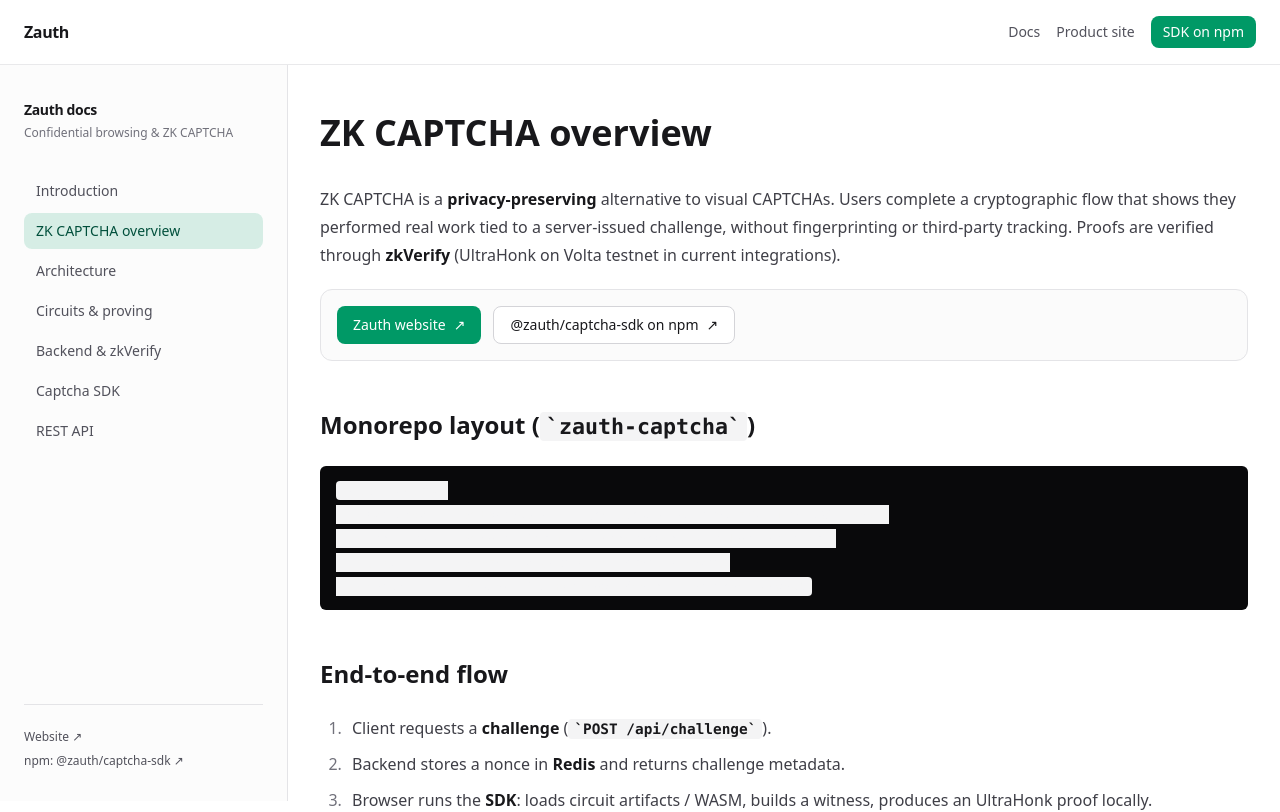
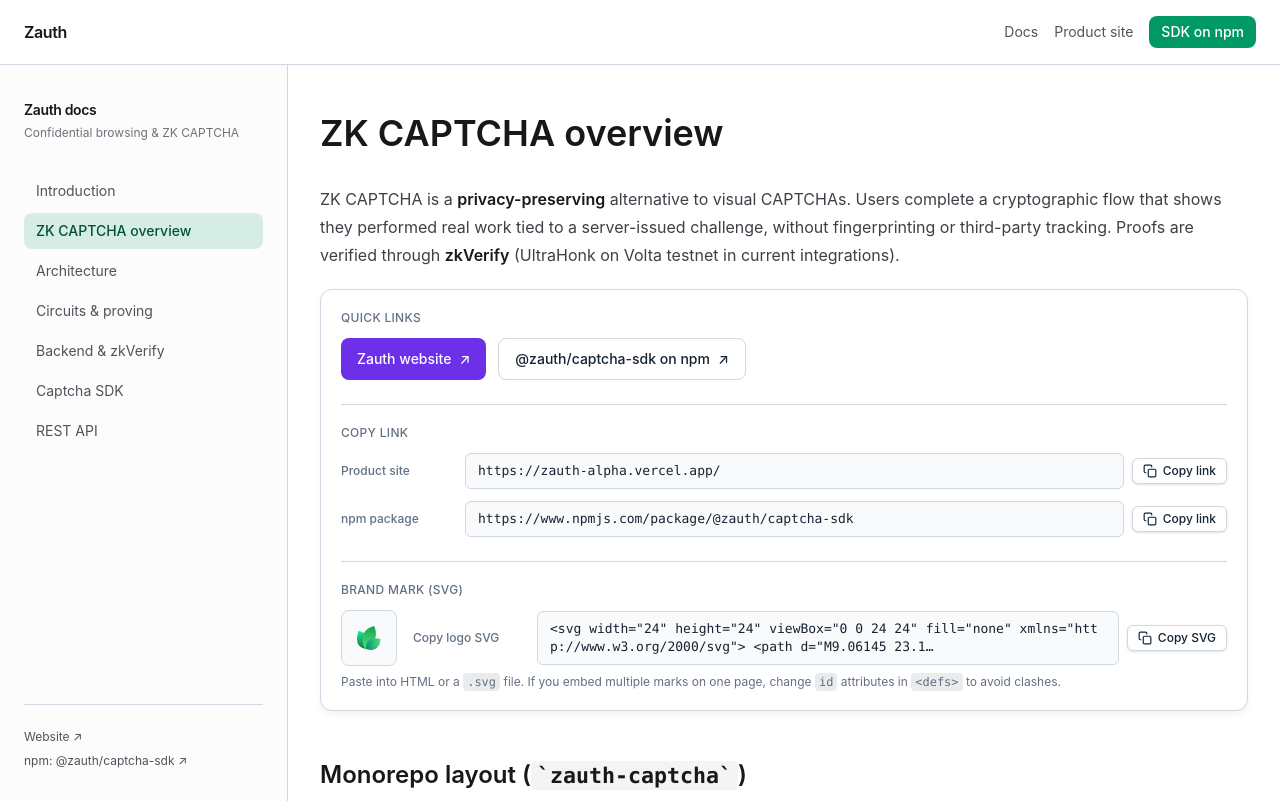
Before and after one commit to Zauth-HQ/zauth-docs, a Next.js app: page /docs/zk-captcha in a window 1280 px wide. Shown: the top 812 px of the page. Built offline with nearby package versions, Linux system fonts and the light colour scheme.

Commit message:
theme improved similar to website

```diff
--- a/app/globals.css
+++ b/app/globals.css
@@ -1,10 +1,31 @@
 @import 'tailwindcss';
+
+@source './**/*.{js,ts,jsx,tsx}';
+@source '../components/**/*.{js,ts,jsx,tsx}';
+
 @plugin '@tailwindcss/typography';
 
-@theme {
-  --font-sans: ui-sans-serif, system-ui, sans-serif, 'Apple Color Emoji', 'Segoe UI Emoji';
+/* Match zauth-browser light “Stripe” theme: white / off-white surfaces */
+:root {
+  --background: 0 0% 100%;
+  --foreground: 214 40% 14%;
+  --muted: 210 20% 96%;
+  --muted-foreground: 215 15% 45%;
+  --border: 213 27% 85%;
+  --primary: 259 80% 55%;
+  --primary-hover: 259 80% 48%;
+  --card: 0 0% 100%;
+}
+
+* {
+  border-color: hsl(var(--border));
 }
 
 body {
-  @apply bg-white text-zinc-900 antialiased dark:bg-zinc-950 dark:text-zinc-100;
+  min-height: 100vh;
+  background-color: hsl(var(--background));
+  color: hsl(var(--foreground));
+  font-family:
+    -apple-system, BlinkMacSystemFont, 'SF Pro Display', 'Segoe UI', Roboto, sans-serif;
+  -webkit-font-smoothing: antialiased;
 }
--- /dev/null
+++ b/components/CopyButton.tsx
@@ -0,0 +1,62 @@
+'use client';
+
+import { useCallback, useState } from 'react';
+
+type CopyButtonProps = {
+  text: string;
+  label: string;
+  copiedLabel?: string;
+  className?: string;
+};
+
+export function CopyButton({
+  text,
+  label,
+  copiedLabel = 'Copied',
+  className = '',
+}: CopyButtonProps) {
+  const [copied, setCopied] = useState(false);
+
+  const onCopy = useCallback(async () => {
+    try {
+      await navigator.clipboard.writeText(text);
+      setCopied(true);
+      window.setTimeout(() => setCopied(false), 2000);
+    } catch {
+      setCopied(false);
+    }
+  }, [text]);
+
+  return (
+    <button
+      type="button"
+      onClick={() => void onCopy()}
+      className={
+        'inline-flex shrink-0 items-center gap-1.5 rounded-md border border-[hsl(213_27%_85%)] bg-white px-2.5 py-1 text-xs font-medium text-[hsl(214_40%_14%)] shadow-sm transition hover:bg-[hsl(210_20%_96%)] ' +
+        className
+      }
+    >
+      <svg
+        width="14"
+        height="14"
+        viewBox="0 0 24 24"
+        fill="none"
+        stroke="currentColor"
+        strokeWidth="2"
+        strokeLinecap="round"
+        strokeLinejoin="round"
+        aria-hidden
+      >
+        {copied ? (
+          <path d="M20 6L9 17l-5-5" />
+        ) : (
+          <>
+            <rect x="9" y="9" width="13" height="13" rx="2" ry="2" />
+            <path d="M5 15H4a2 2 0 01-2-2V4a2 2 0 012-2h9a2 2 0 012 2v1" />
+          </>
+        )}
+      </svg>
+      {copied ? copiedLabel : label}
+    </button>
+  );
+}
--- /dev/null
+++ b/components/CopyRow.tsx
@@ -0,0 +1,40 @@
+'use client';
+
+import { CopyButton } from './CopyButton';
+
+type CopyRowProps = {
+  url: string;
+  title: string;
+  copyLabel?: string;
+  monospace?: boolean;
+  /** Long text (e.g. SVG): show truncated preview */
+  multiline?: boolean;
+};
+
+export function CopyRow({
+  url,
+  title,
+  copyLabel = 'Copy link',
+  monospace = true,
+  multiline = false,
+}: CopyRowProps) {
+  const preview =
+    multiline && url.length > 120 ? `${url.slice(0, 118).trim()}…` : url;
+
+  return (
+    <div className="flex flex-col gap-2 sm:flex-row sm:items-center sm:gap-3">
+      <span className="w-28 shrink-0 text-xs font-medium text-[hsl(215_15%_45%)]">{title}</span>
+      <div className="flex min-w-0 flex-1 flex-col gap-2 sm:flex-row sm:items-center">
+        <code
+          className={
+            'block min-w-0 flex-1 break-all rounded-md border border-[hsl(213_27%_90%)] bg-[hsl(210_20%_98%)] px-3 py-2 text-[13px] leading-snug text-[hsl(214_40%_14%)] ' +
+            (monospace ? 'font-mono' : '')
+          }
+        >
+          {preview}
+        </code>
+        <CopyButton text={url} label={copyLabel} copiedLabel="Copied" />
+      </div>
+    </div>
+  );
+}
--- a/components/ExternalLinks.tsx
+++ b/components/ExternalLinks.tsx
@@ -1,11 +1,18 @@
 import { CAPTCHA_SDK_NPM, ZAUTH_WEBSITE } from '@/lib/links';
+import { ZAUTH_LOGO_SVG } from '@/lib/zauthLogoSvg';
+import { CopyRow } from './CopyRow';
 
 export function ExternalLinks() {
   return (
-    <div className="not-prose flex flex-wrap gap-3 rounded-xl border border-zinc-200 bg-zinc-50/80 p-4 dark:border-zinc-800 dark:bg-zinc-900/40">
+    <div className="not-prose space-y-6 rounded-xl border border-[hsl(213_27%_85%)] bg-white p-5 shadow-[0_3px_6px_rgba(23,23,23,0.06)]">
+      <div>
+        <p className="mb-3 text-xs font-medium uppercase tracking-wide text-[hsl(215_15%_45%)]">
+          Quick links
+        </p>
+        <div className="flex flex-col gap-3 sm:flex-row sm:flex-wrap">
           <a
             href={ZAUTH_WEBSITE}
-        className="inline-flex items-center gap-2 rounded-lg bg-emerald-600 px-4 py-2 text-sm font-medium text-white transition hover:bg-emerald-700"
+            className="inline-flex items-center justify-center gap-2 rounded-lg bg-[hsl(259_80%_55%)] px-4 py-2.5 text-sm font-medium text-white transition hover:bg-[hsl(259_80%_48%)]"
             target="_blank"
             rel="noreferrer"
           >
@@ -14,7 +21,7 @@
           </a>
           <a
             href={CAPTCHA_SDK_NPM}
-        className="inline-flex items-center gap-2 rounded-lg border border-zinc-300 bg-white px-4 py-2 text-sm font-medium text-zinc-900 transition hover:bg-zinc-50 dark:border-zinc-600 dark:bg-zinc-950 dark:text-zinc-100 dark:hover:bg-zinc-900"
+            className="inline-flex items-center justify-center gap-2 rounded-lg border border-[hsl(213_27%_85%)] bg-white px-4 py-2.5 text-sm font-medium text-[hsl(214_40%_14%)] transition hover:bg-[hsl(210_20%_98%)]"
             target="_blank"
             rel="noreferrer"
           >
@@ -22,5 +29,41 @@
             <span aria-hidden>↗</span>
           </a>
         </div>
+      </div>
+
+      <div className="border-t border-[hsl(213_27%_90%)] pt-5">
+        <p className="mb-3 text-xs font-medium uppercase tracking-wide text-[hsl(215_15%_45%)]">
+          Copy link
+        </p>
+        <div className="space-y-3">
+          <CopyRow url={ZAUTH_WEBSITE} title="Product site" />
+          <CopyRow url={CAPTCHA_SDK_NPM} title="npm package" />
+        </div>
+      </div>
+
+      <div className="border-t border-[hsl(213_27%_90%)] pt-5">
+        <p className="mb-3 text-xs font-medium uppercase tracking-wide text-[hsl(215_15%_45%)]">
+          Brand mark (SVG)
+        </p>
+        <div className="flex flex-col gap-4 sm:flex-row sm:items-center sm:justify-between">
+          <div
+            className="flex h-14 w-14 shrink-0 items-center justify-center rounded-lg border border-[hsl(213_27%_85%)] bg-[hsl(210_20%_98%)] p-2"
+            dangerouslySetInnerHTML={{ __html: ZAUTH_LOGO_SVG }}
+          />
+          <CopyRow
+            url={ZAUTH_LOGO_SVG}
+            title="Copy logo SVG"
+            copyLabel="Copy SVG"
+            monospace={false}
+            multiline
+          />
+        </div>
+        <p className="mt-2 text-xs text-[hsl(215_15%_45%)]">
+          Paste into HTML or a <code className="rounded bg-[hsl(210_10%_92%)] px-1 py-0.5">.svg</code> file.
+          If you embed multiple marks on one page, change <code className="rounded bg-[hsl(210_10%_92%)] px-1 py-0.5">id</code>{' '}
+          attributes in <code className="rounded bg-[hsl(210_10%_92%)] px-1 py-0.5">&lt;defs&gt;</code> to avoid clashes.
+        </p>
+      </div>
+    </div>
   );
 }
--- /dev/null
+++ b/lib/zauthLogoSvg.ts
@@ -0,0 +1,20 @@
+/** Zauth mark — same markup as `public/favicon.svg` (for “Copy SVG” in docs). */
+export const ZAUTH_LOGO_SVG = `<svg width="24" height="24" viewBox="0 0 24 24" fill="none" xmlns="http://www.w3.org/2000/svg">
+<path d="M9.06145 23.1079C5.26816 22.3769 -3.39077 20.6274 1.4173 5.06384C9.6344 6.09939 16.9728 14.0644 9.06145 23.1079Z" fill="url(#paint0_linear_17557_2021)"/>
+<path d="M8.91928 23.0939C5.27642 21.2223 0.78371 4.20891 17.0071 0C20.7569 7.19341 19.6212 16.5452 8.91928 23.0939Z" fill="url(#paint1_linear_17557_2021)"/>
+<path d="M8.91388 23.0788C8.73534 19.8817 10.1585 9.08525 23.5699 13.1107C23.1812 20.1229 18.984 26.4182 8.91388 23.0788Z" fill="url(#paint2_linear_17557_2021)"/>
+<defs>
+<linearGradient id="paint0_linear_17557_2021" x1="3.77557" y1="5.91571" x2="5.23185" y2="21.5589" gradientUnits="userSpaceOnUse">
+<stop stop-color="#18E299"/>
+<stop offset="1" stop-color="#15803D"/>
+</linearGradient>
+<linearGradient id="paint1_linear_17557_2021" x1="12.1711" y1="-0.718425" x2="10.1897" y2="22.9832" gradientUnits="userSpaceOnUse">
+<stop stop-color="#16A34A"/>
+<stop offset="1" stop-color="#4ADE80"/>
+</linearGradient>
+<linearGradient id="paint2_linear_17557_2021" x1="23.1327" y1="15.353" x2="9.33841" y2="18.5196" gradientUnits="userSpaceOnUse">
+<stop stop-color="#4ADE80"/>
+<stop offset="1" stop-color="#0D9373"/>
+</linearGradient>
+</defs>
+</svg>`;
--- a/package.json
+++ b/package.json
@@ -14,7 +14,7 @@
     "react-dom": "^19.0.0"
   },
   "devDependencies": {
-    "@tailwindcss/postcss": "^4.1.13",
+    "@tailwindcss/postcss": "^4.1.4",
     "@tailwindcss/typography": "^0.5.16",
     "@types/node": "^22.10.0",
     "@types/react": "^19.0.0",
@@ -22,7 +22,7 @@
     "eslint": "^9",
     "eslint-config-next": "^15.1.0",
     "postcss": "^8.5",
-    "tailwindcss": "^4.2.1",
+    "tailwindcss": "^4.1.4",
     "typescript": "^5.7.3"
   }
 }
```
Also changed, not shown: app/docs/zk-captcha/api/page.tsx (added, +74 -0 lines), next-env.d.ts, 2 other files (tests, documents, lock files or other folders). Lines whose indentation alone changed are shown as unchanged.
